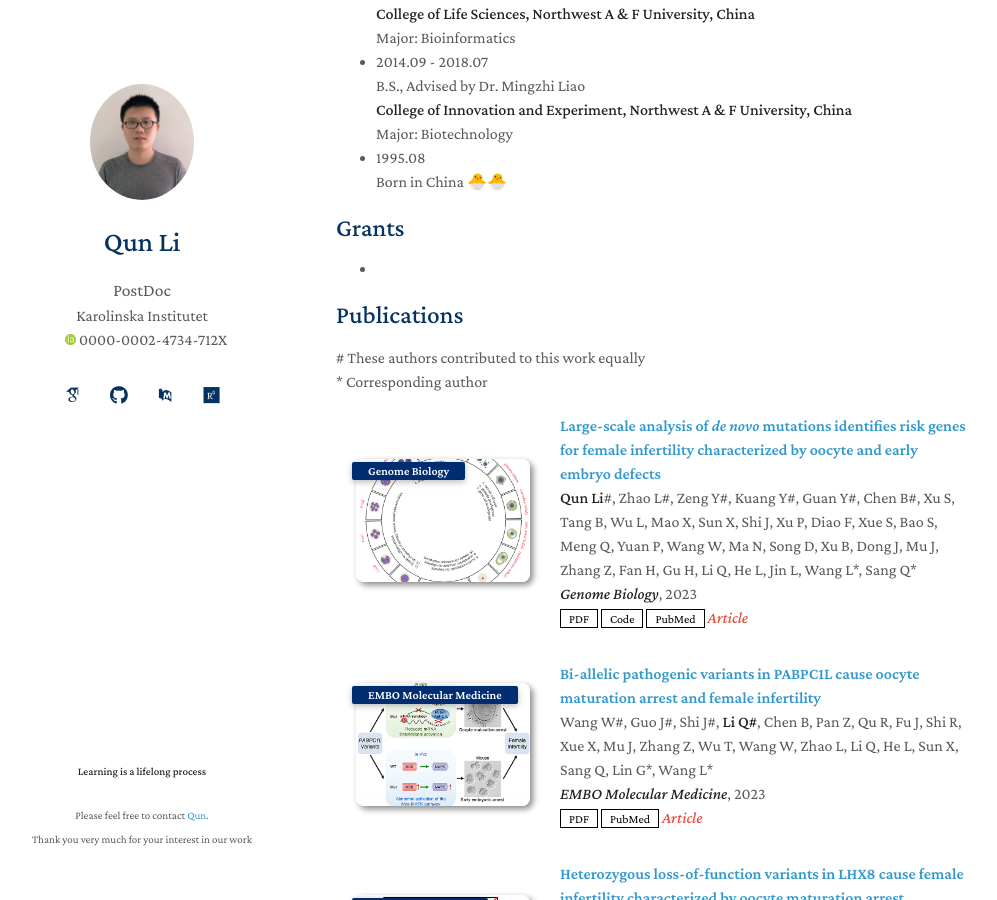
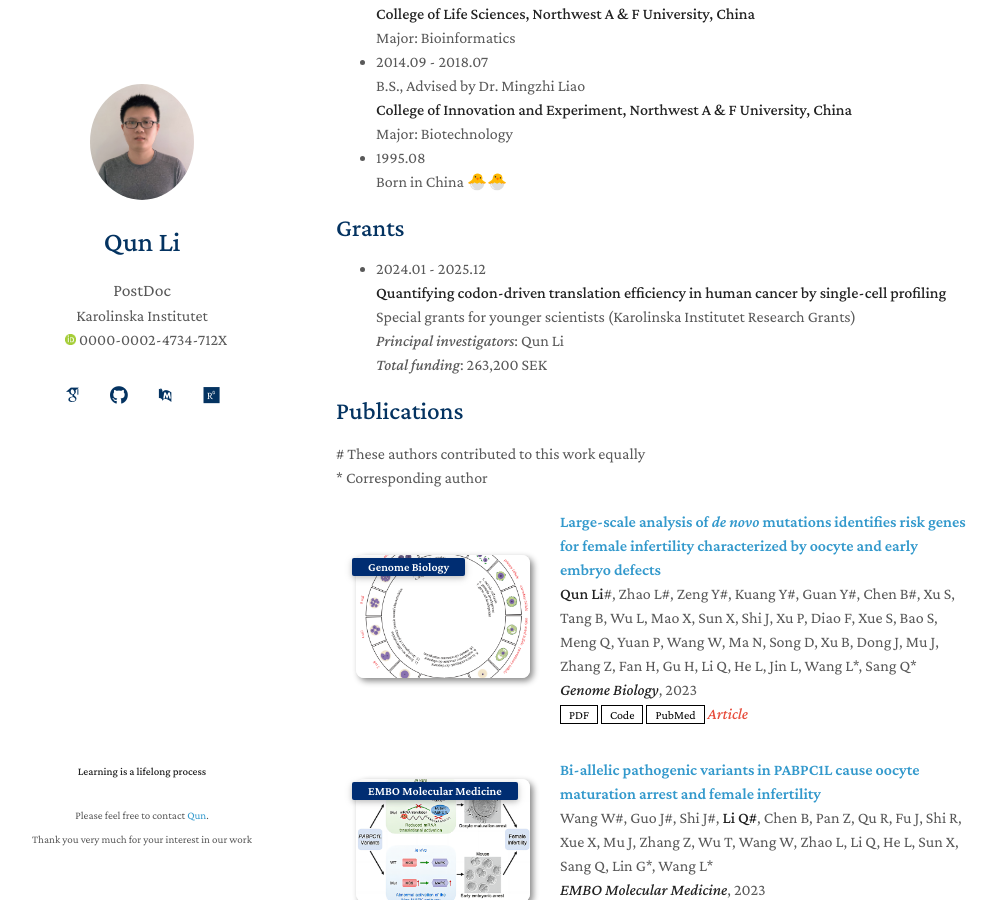
Before and after one commit to liqunbio/liqunbio.github.io, a Jekyll site: the page built from index.md, in a window 1280 px wide and 900 px high, scrolled down 649 px. Shown: the whole window, without its empty margins (134-1131 px from the left). Built offline with Jekyll 4.4.1, drawn with Linux system fonts in a browser that asks for light colours; some web fonts are replaced; comment, search, counter and statistics services are not loaded; our own code applies the rules of GitHub Pages for plain Markdown files.

Commit message:
Update grants.md

```diff
--- a/_includes/grants.md
+++ b/_includes/grants.md
@@ -1,3 +1,6 @@
 ## Grants
-
--
+- 2024.01 - 2025.12 <br>
+**Quantifying codon-driven translation efficiency in human cancer by single-cell profiling** <br>
+Special grants for younger scientists (Karolinska Institutet Research Grants) <br>
+*Principal investigators*: Qun Li <br>
+*Total funding*: 263,200 SEK
```
